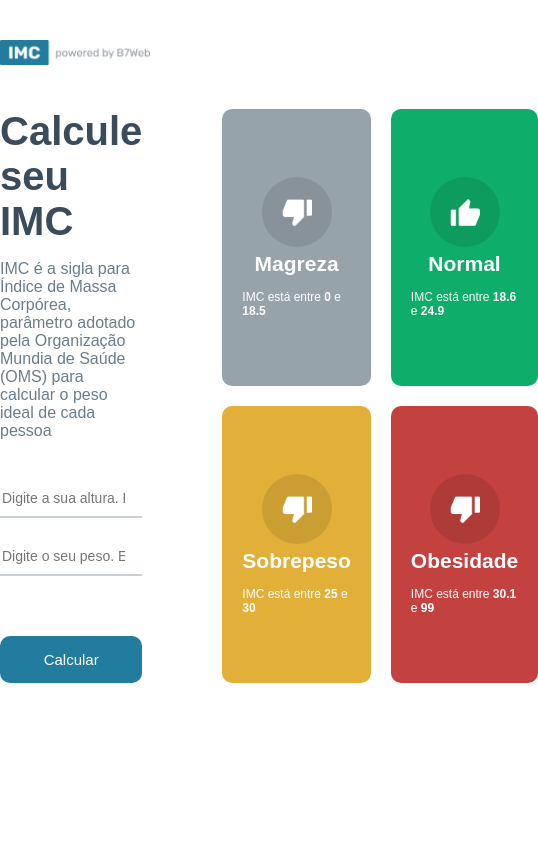
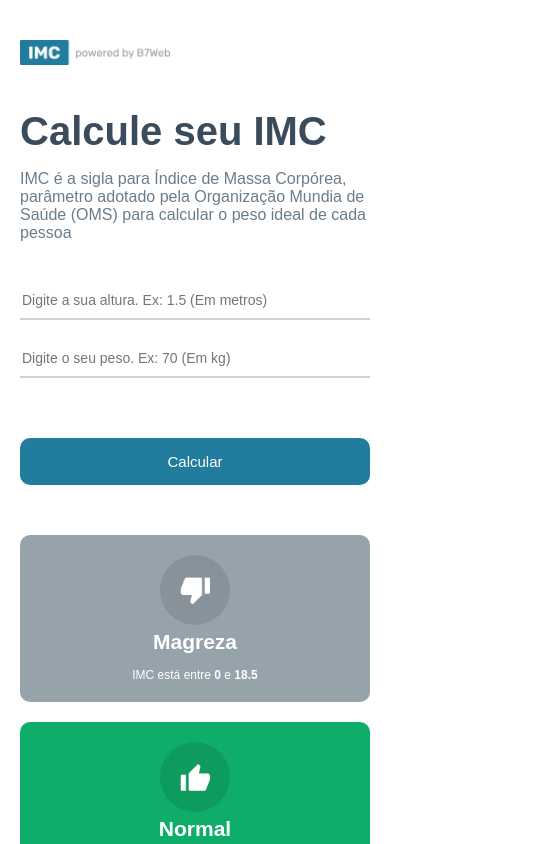
Before and after one commit to JacksonMonteiro/react_bmi_calculator, a React (Create React App) app: page / in a window 390 px wide. Shown: the top 844 px of the page, 538 px wide, since content can reach past the window. Built offline with nearby package versions, Linux system fonts and the light colour scheme.

Commit message:
responsivity

```diff
--- a/src/App.module.css
+++ b/src/App.module.css
@@ -11,3 +11,10 @@ body {
     max-width: 900px;
     margin: auto;
 }
+
+@media only screen and (max-width: 768px) {
+    .container {
+        padding: 0 20px;
+        flex-direction: column;
+    }
+}
--- a/src/components/Header/styles.module.css
+++ b/src/components/Header/styles.module.css
@@ -2,3 +2,9 @@
     max-width: 900px;
     margin: 40px auto;
 }
+
+@media only screen and (max-width: 768px) {
+    .headerContainer {
+        padding: 0 20px;
+    }
+}
--- a/src/components/PageContent/styles.module.css
+++ b/src/components/PageContent/styles.module.css
@@ -91,3 +91,30 @@
 .rightArrow:hover {
     opacity: .9;
 }
+
+@media only screen and (max-width: 768px) {
+    .left_side {
+        margin-right: 0;
+    }
+
+    .right_side {
+        margin-left: 0;
+        margin-top: 50px;
+    }
+
+    .rightArrow {
+        margin-left: 0;
+        margin-top: 0;
+        border-radius: 10px;
+    }
+}
+
+@media only screen and (max-width: 430px) {
+    .right_side .grid {
+        grid-template-columns: 1fr;
+    }
+
+    .right_side .grid {
+        margin-bottom: 30px;
+    }
+}
```
